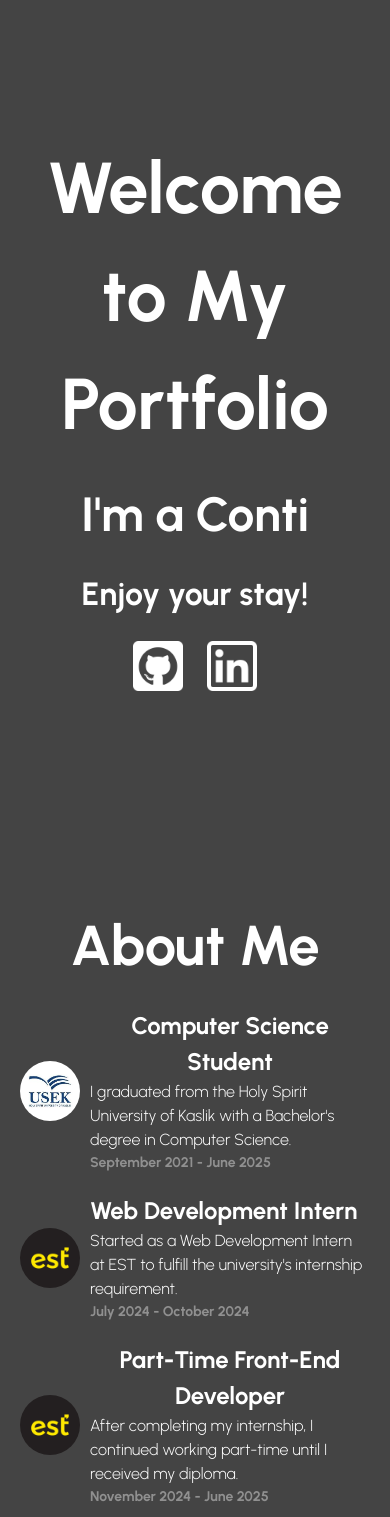
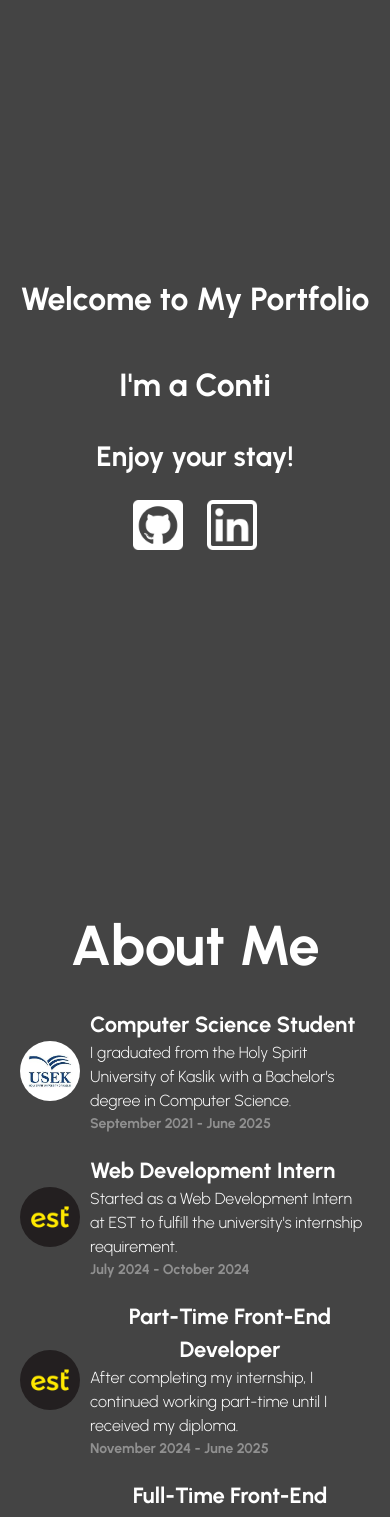
Before and after one commit to MikelMrad/Portfolio, a Next.js app: page / in a window 390 px wide. Shown: the top 1517 px of the page. Built offline with nearby package versions, Linux system fonts and the light colour scheme.

Commit message:
couple of  responsivity issues

```diff
--- a/src/common/AboutContainer.js
+++ b/src/common/AboutContainer.js
@@ -24,7 +24,7 @@ export default function AboutContainer({src , header , paragraph , date}) {
           alignItems:"flex-start",
           gap:"0",
         }}>
-          <h1 style={{fontSize:"24px" , margin: 0}}>
+          <h1 style={{fontSize:"22px" , margin: 0}}>
             {header}
           </h1>
           <p style={{fontSize:"16px",textAlign:"left" , margin: 0}}>
--- a/src/components/Welcome.js
+++ b/src/components/Welcome.js
@@ -44,10 +44,10 @@ export default function Welcome() {
   return (
     <section className={styles.Page}>
       <h1 className={styles.Title}>Welcome to My Portfolio</h1>
-      <h4 className={styles.b}>
-        I'm a <span className={styles.animatedPhrase}>{displayedText}</span>
+      <h4 className={styles.textAppearing}>
+        <span className={styles.animatedPhrase}> I'm a {displayedText}</span>
       </h4>
-      <h6 className={styles.b}>Enjoy your stay!</h6>
+      <h6 className={styles.enjoy}>Enjoy your stay!</h6>
       <div>
         <div className={styles.Wrapper} style={{marginRight:"12px"}}>
           <Link href="https://github.com/MikelMrad" target="_blank" rel="noopener noreferrer">
--- a/src/styles/home.module.css
+++ b/src/styles/home.module.css
@@ -109,3 +109,12 @@
   flex-wrap: wrap;
   gap: 20px;
 }
+
+@media (max-width: 600px) {
+  .animatedPhrase , .Title {
+    font-size: 32px;
+  }
+  .enjoy {
+    font-size: 28px;
+  }
+}
```
